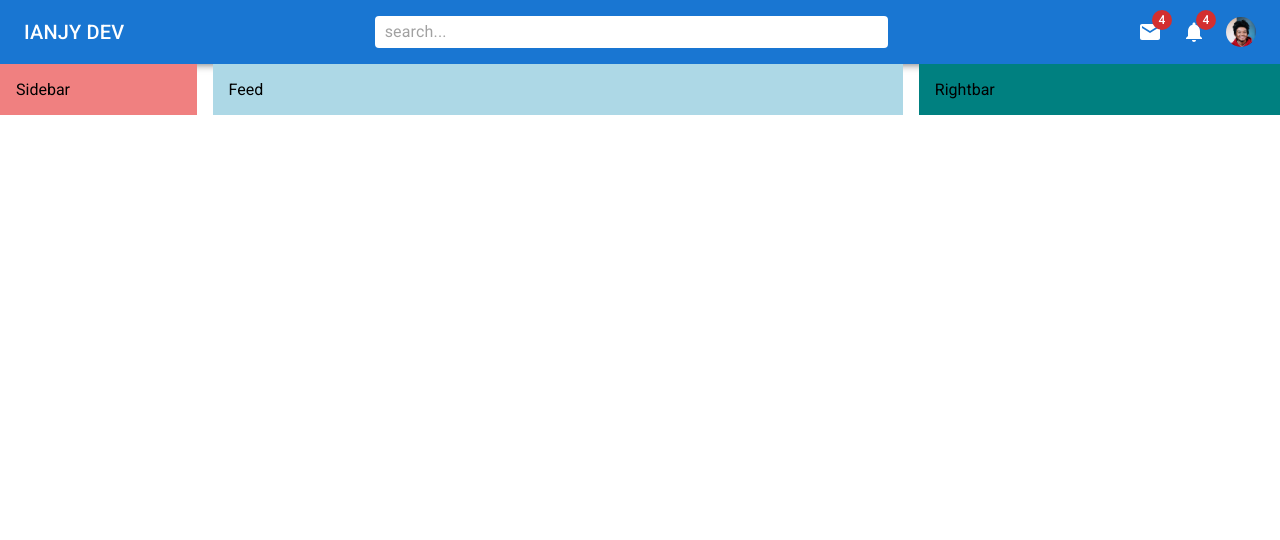
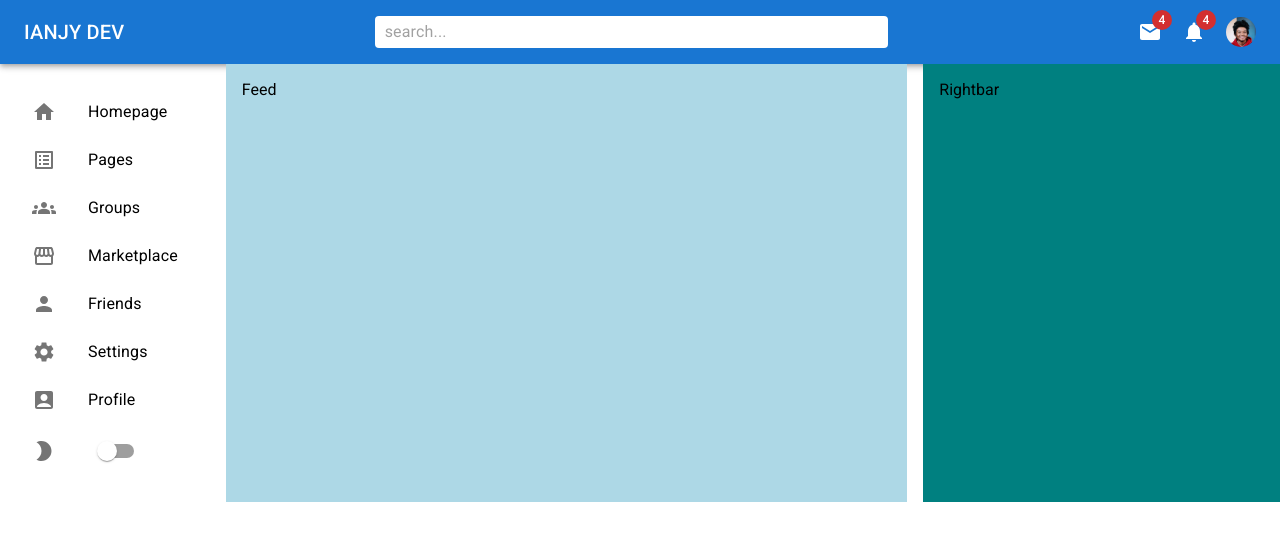
Before and after one commit to IAnjy/social-network-UI-material-ui-react, a React (Create React App) app: page / in a window 1280 px wide. Shown: the top 540 px of the page. Built offline with nearby package versions, Linux system fonts and the light colour scheme.

Commit message:
build sidebar

```diff
--- a/src/components/Sidebar.jsx
+++ b/src/components/Sidebar.jsx
@@ -1,15 +1,98 @@
-import { Box } from '@mui/material'
+import {
+  AccountBox,
+  Groups,
+  Home,
+  ListAlt,
+  ModeNight,
+  Person,
+  Settings,
+  Storefront,
+} from '@mui/icons-material'
+import {
+  Box,
+  List,
+  ListItem,
+  ListItemButton,
+  ListItemIcon,
+  ListItemText,
+  Switch,
+} from '@mui/material'
 import React from 'react'
 
 const Sidebar = () => {
   return (
     <Box
-      bgcolor="lightcoral"
+      // bgcolor="lightcoral"
       flex={1}
       p={2}
       sx={{ display: { xs: 'none', sm: 'block' } }}
     >
-      Sidebar
+      <List>
+        <ListItem disablePadding>
+          <ListItemButton component="a" href="#home">
+            <ListItemIcon>
+              <Home />
+            </ListItemIcon>
+            <ListItemText primary="Homepage" />
+          </ListItemButton>
+        </ListItem>
+        <ListItem disablePadding>
+          <ListItemButton component="a" href="#pages">
+            <ListItemIcon>
+              <ListAlt />
+            </ListItemIcon>
+            <ListItemText primary="Pages" />
+          </ListItemButton>
+        </ListItem>
+        <ListItem disablePadding>
+          <ListItemButton component="a" href="#groups">
+            <ListItemIcon>
+              <Groups />
+            </ListItemIcon>
+            <ListItemText primary="Groups" />
+          </ListItemButton>
+        </ListItem>
+        <ListItem disablePadding>
+          <ListItemButton component="a" href="#marketplace">
+            <ListItemIcon>
+              <Storefront />
+            </ListItemIcon>
+            <ListItemText primary="Marketplace" />
+          </ListItemButton>
+        </ListItem>
+        <ListItem disablePadding>
+          <ListItemButton component="a" href="#friends">
+            <ListItemIcon>
+              <Person />
+            </ListItemIcon>
+            <ListItemText primary="Friends" />
+          </ListItemButton>
+        </ListItem>
+        <ListItem disablePadding>
+          <ListItemButton component="a" href="#settings">
+            <ListItemIcon>
+              <Settings />
+            </ListItemIcon>
+            <ListItemText primary="Settings" />
+          </ListItemButton>
+        </ListItem>
+        <ListItem disablePadding>
+          <ListItemButton component="a" href="#profile">
+            <ListItemIcon>
+              <AccountBox />
+            </ListItemIcon>
+            <ListItemText primary="Profile" />
+          </ListItemButton>
+        </ListItem>
+        <ListItem disablePadding>
+          <ListItemButton component="a" href="#darkmode">
+            <ListItemIcon>
+              <ModeNight />
+            </ListItemIcon>
+            <Switch />
+          </ListItemButton>
+        </ListItem>
+      </List>
     </Box>
   )
 }
```
